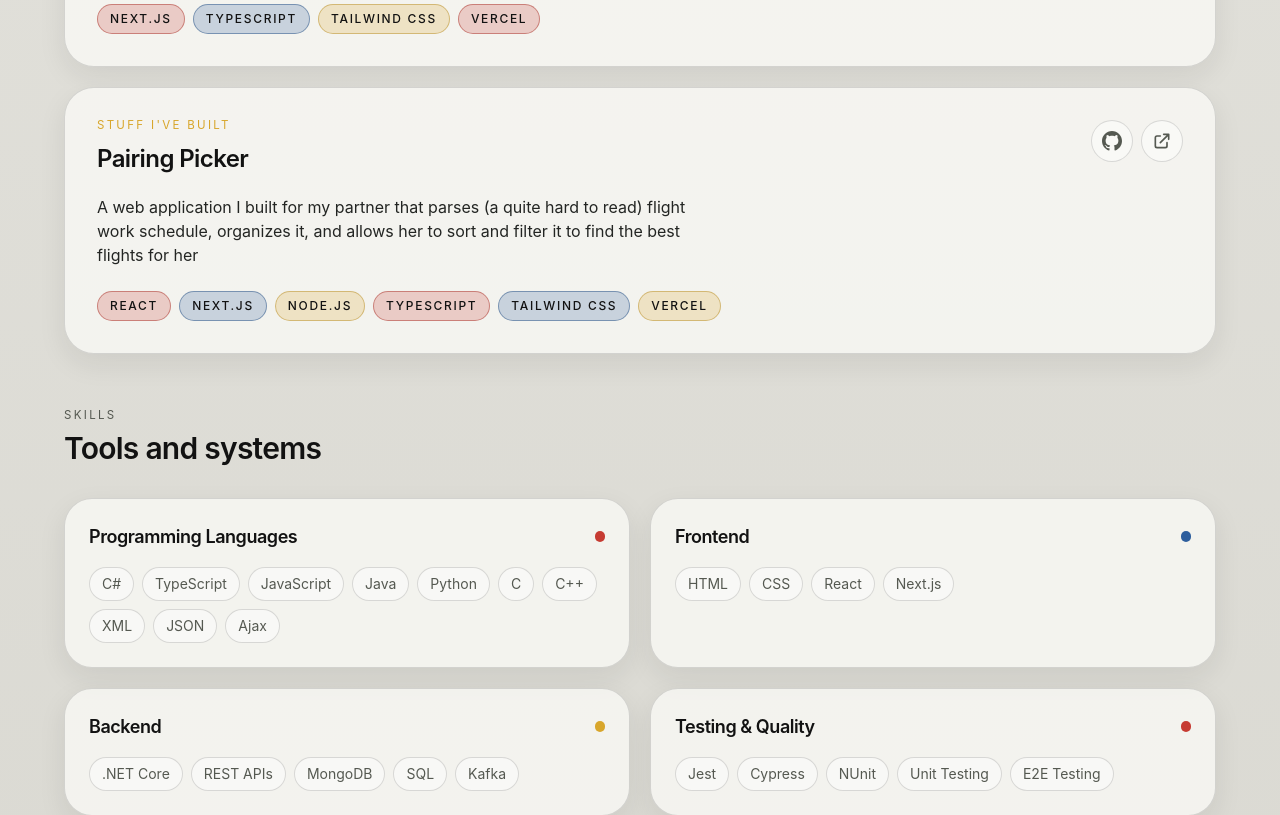
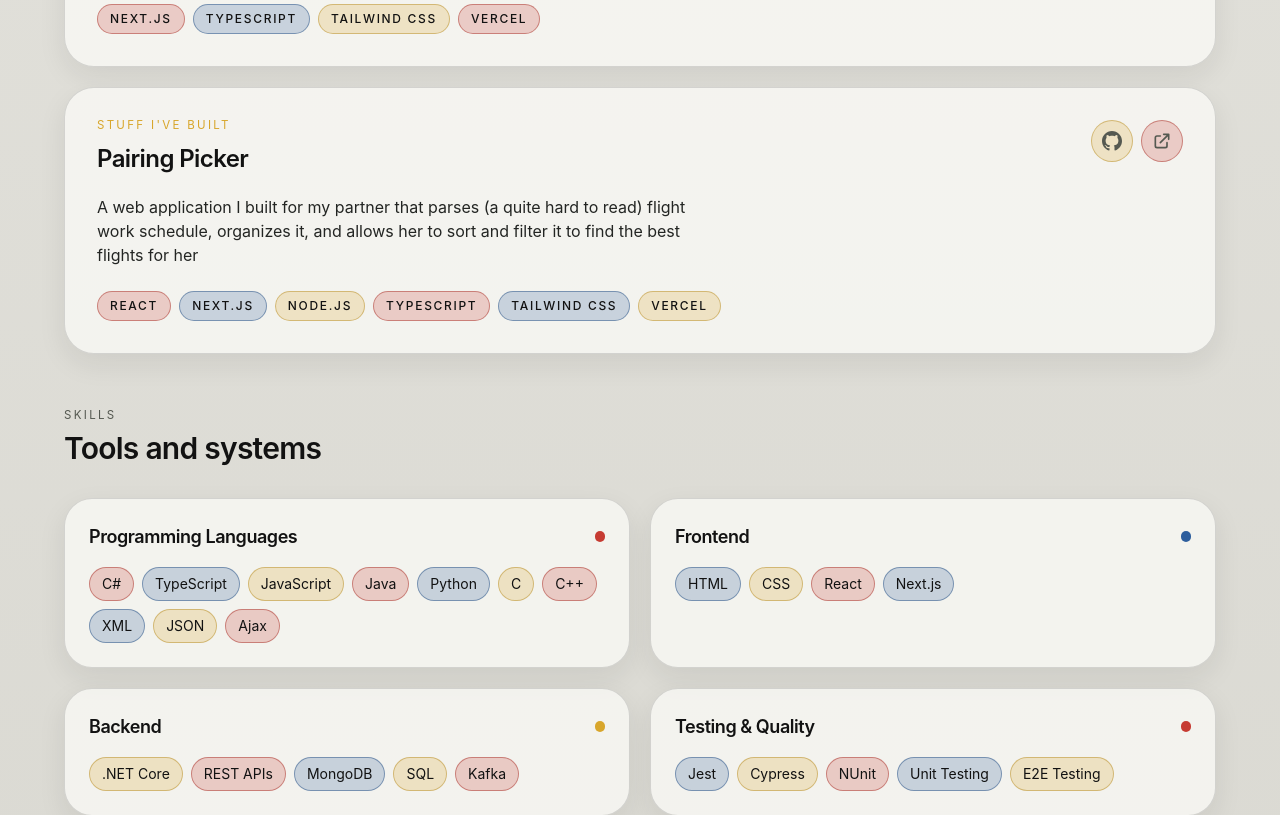
Before and after one commit to Michelangelo-Granato/michelangelo-portfolio, a Next.js app: page /about in a window 1280 px wide. Shown: the part 2200-3015 px from the top of the page. Built offline with nearby package versions, Linux system fonts and the light colour scheme.

Commit message:
update some styling

```diff
--- a/app/components/projects.tsx
+++ b/app/components/projects.tsx
@@ -4,13 +4,24 @@
 import { projects } from '../data/projects';
 
 const Projects: React.FC = () => {
+    const accentColors = ['var(--accent-red)', 'var(--accent-blue)', 'var(--accent-yellow)']
+    let runningLinkIndex = 0
+
     return (
         <div className="grid grid-cols-1 gap-5 lg:grid-cols-12">
             {projects.map((project, index) => {
-                const accentColors = ['var(--accent-red)', 'var(--accent-blue)', 'var(--accent-yellow)']
                 const gridColumns = ['span 7 / span 7', 'span 5 / span 5', 'span 12 / span 12']
                 const accentColor = accentColors[index] ?? 'var(--accent-yellow)'
                 const gridColumn = gridColumns[index] ?? 'span 12 / span 12'
+                const githubAccent = accentColors[runningLinkIndex % accentColors.length]
+                runningLinkIndex += 1
+                const demoAccent = project.demoUrl
+                    ? accentColors[runningLinkIndex % accentColors.length]
+                    : null
+
+                if (project.demoUrl) {
+                    runningLinkIndex += 1
+                }
 
                 return (
                 <div
@@ -30,7 +41,13 @@
                                 href={project.githubUrl}
                                 target="_blank"
                                 rel="noopener noreferrer"
-                                className="rounded-full border border-[var(--line)] bg-white/45 p-2.5 text-[var(--ink-soft)] transition-colors hover:text-[var(--ink-strong)]"
+                                className="rounded-full p-2.5 text-[var(--ink-soft)] transition-colors hover:text-[var(--ink-strong)]"
+                                style={{
+                                    borderWidth: '1px',
+                                    borderStyle: 'solid',
+                                    borderColor: `color-mix(in srgb, ${githubAccent} 42%, var(--line))`,
+                                    background: `color-mix(in srgb, ${githubAccent} 22%, transparent)`,
+                                }}
                                 aria-label="GitHub Repository"
                             >
                                 <svg className="w-5 h-5" fill="currentColor" viewBox="0 0 24 24">
@@ -42,7 +59,13 @@
                                     href={project.demoUrl}
                                     target="_blank"
                                     rel="noopener noreferrer"
-                                    className="rounded-full border border-[var(--line)] bg-white/45 p-2.5 text-[var(--ink-soft)] transition-colors hover:text-[var(--ink-strong)]"
+                                    className="rounded-full p-2.5 text-[var(--ink-soft)] transition-colors hover:text-[var(--ink-strong)]"
+                                    style={{
+                                        borderWidth: '1px',
+                                        borderStyle: 'solid',
+                                        borderColor: demoAccent ? `color-mix(in srgb, ${demoAccent} 42%, var(--line))` : 'var(--line)',
+                                        background: demoAccent ? `color-mix(in srgb, ${demoAccent} 22%, transparent)` : 'transparent',
+                                    }}
                                     aria-label="Live Demo"
                                 >
                                     <svg className="w-5 h-5" fill="none" stroke="currentColor" viewBox="0 0 24 24">
--- a/app/components/skills.tsx
+++ b/app/components/skills.tsx
@@ -9,6 +9,8 @@
     'DevOps & Tools': ['Docker', 'Kubernetes', 'Git', 'Azure DevOps', 'Grafana', 'Postman', 'Swagger'],
     'Software & Applications': ['Visual Studio', 'VS Code', 'Jira', 'Confluence', 'MS Excel']
   };
+
+  let runningSkillIndex = 0
 
   return (
     <div className="grid grid-cols-1 gap-5 md:grid-cols-2">
@@ -26,14 +28,25 @@
             ></span>
           </div>
           <div className="flex flex-wrap gap-2">
-            {items.map((skill) => (
-              <span
-                key={skill}
-                className="rounded-full border border-[var(--line)] bg-white/45 px-3 py-1.5 text-sm text-[var(--ink-soft)]"
-              >
-                {skill}
-              </span>
-            ))}
+            {items.map((skill) => {
+              const skillAccent = accentColors[runningSkillIndex % accentColors.length]
+              runningSkillIndex += 1
+
+              return (
+                <span
+                  key={skill}
+                  className="rounded-full px-3 py-1.5 text-sm text-[var(--ink-strong)]"
+                  style={{
+                    borderWidth: '1px',
+                    borderStyle: 'solid',
+                    borderColor: `color-mix(in srgb, ${skillAccent} 42%, var(--line))`,
+                    background: `color-mix(in srgb, ${skillAccent} 22%, transparent)`,
+                  }}
+                >
+                  {skill}
+                </span>
+              )
+            })}
           </div>
         </div>
         )
```
